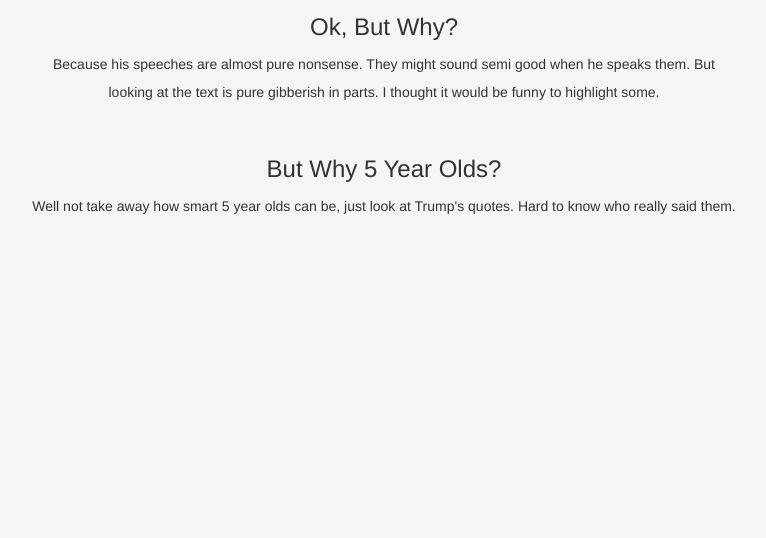
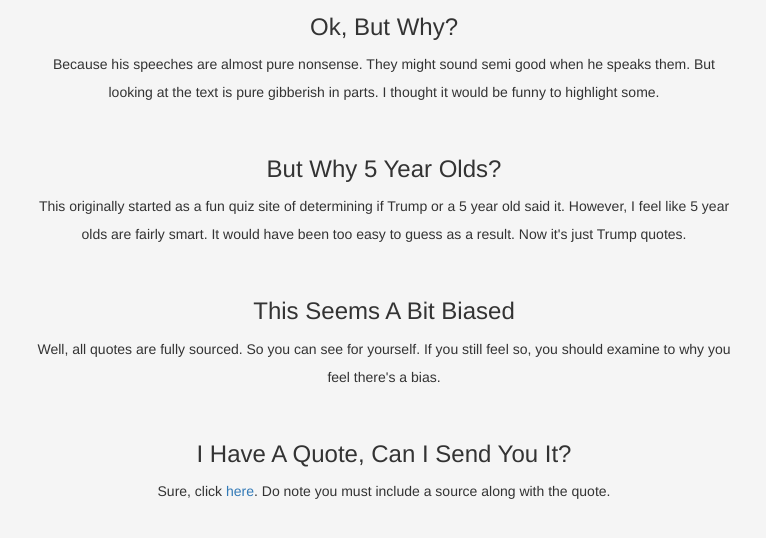
Before and after one commit to JerEpoch/quote-site, a Flask app: page /about in a window 1280 px wide. Shown: the part 262-800 px from the top of the page, without its empty margins (256-1022 px from the left). Run offline with Flask 2, Linux system fonts and the light colour scheme; parts of the project's set-up code (start-up, migrations or seed data) failed here and were passed over; some libraries are stand-ins or nearby versions.

Commit message:
add to about

```diff
--- a/bower.json
+++ b/bower.json
@@ -16,7 +16,8 @@
     "tests"
   ],
   "dependencies": {
-  	"bootstrap": "^3.3.6",
-  	"vue": "^2.5.2"
+    "bootstrap": "^3.3.6",
+    "vue": "^2.5.2",
+    "bulma": "^0.6.1"
   }
 }
--- a/gulpfile.js
+++ b/gulpfile.js
@@ -1 +1,2 @@
 require('./main/gulp/tasks/watch');
+require('./main/gulp/tasks/bundle');
--- a/main/quotes.py
+++ b/main/quotes.py
@@ -21,6 +21,8 @@ def index():
 @app.route('/about')
 def about():
 	return flask.render_template('about.html')
+
+
 
 @app.route('/test')
 def test():
--- a/main/templates/about.html
+++ b/main/templates/about.html
@@ -11,7 +11,15 @@
 			<p>Because his speeches are almost pure nonsense. They might sound semi good when he speaks them. But looking at the text
 					is pure gibberish in parts. I thought it would be funny to highlight some.</p>
 			<h3>But why 5 year olds?</h3>
-			<p>Well not take away how smart 5 year olds can be, just look at Trump's quotes. Hard to know who really said them.</p>
+			<p>This originally started as a fun quiz site of determining if Trump or a 5 year old said it. However, I feel like 5 year olds
+				are fairly smart. It would have been too easy to guess as a result. Now it's just Trump quotes.
+			</p>
+			<h3>This seems a bit biased</h3>
+			<p>Well, all quotes are fully sourced. So you can see for yourself. If you still feel so, you should examine to why
+				you feel there's a bias.
+			</p>
+			<h3>I have a quote, can I send you it?</h3>
+			<p>Sure, click <a href="mailto:trumpor5yearold@gmail.com?Subject=New%20Quote">here</a>. Do note you must include a source along with the quote.</p>
 	</section>
 </div>
 
```
Also changed, not shown: package.json (+21 -1 lines), __init__.py (added), main/main.py (line endings or trailing spaces), 1 other file.
